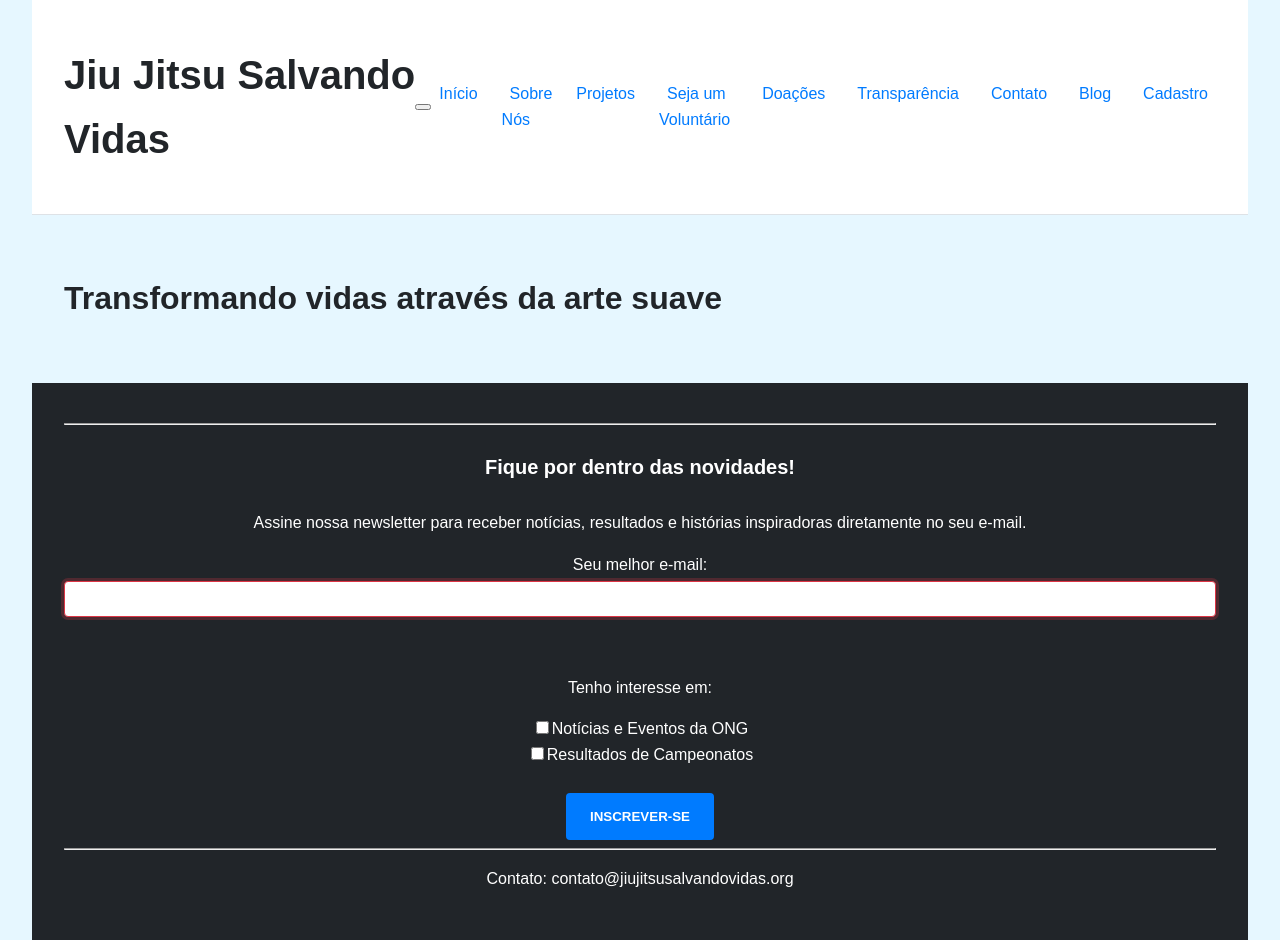
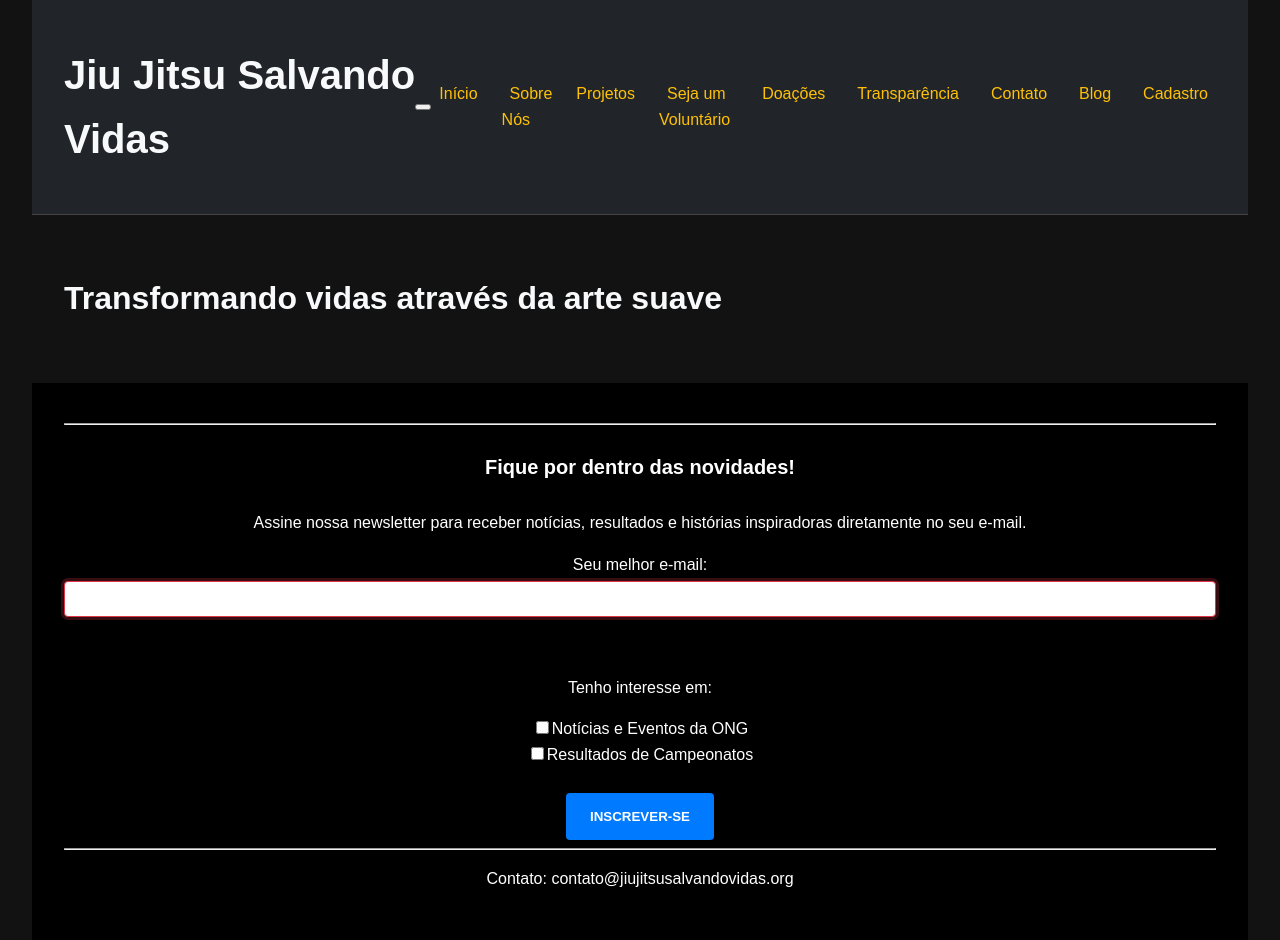
Before and after one commit to RenivaldoSantos/projeto-ong-jiujitsu, a plain HTML site: page index.html in a window 1280 px wide. Drawn offline with Linux system fonts and the dark colour scheme.

Commit message:
Entrega 4: Implementa acessibilidade (Modo Escuro) e otimizacao final

```diff
--- a/css/main.css
+++ b/css/main.css
@@ -282,3 +282,39 @@ img {
     border: 1px solid var(--cor-neutra-borda);
     border-radius: 4px;
 }
+
+/* ------------------------------------------------ */
+/* 11. ACESSIBILIDADE: MODO ESCURO (Dark Mode) */
+/* ------------------------------------------------ */
+
+/* Ativa o Modo Escuro baseado na configuração do sistema do usuário */
+@media (prefers-color-scheme: dark) {
+    /* Inverte as cores primárias */
+    :root {
+        --cor-neutra-fundo: #121212;     /* Fundo Preto Profundo */
+        --cor-neutra-texto: #f8f9fa;     /* Texto Cinza Claro */
+        --cor-neutra-borda: #444;        /* Borda Escura */
+    }
+
+    body {
+        /* Aplica as novas cores ao corpo */
+        background-color: var(--cor-neutra-fundo);
+        color: var(--cor-neutra-texto);
+    }
+
+    /* Faz o header e os links se adaptarem */
+    header {
+        background-color: #212529; /* Um cinza mais escuro para o cabeçalho */
+        border-bottom: 1px solid var(--cor-neutra-borda);
+    }
+
+    nav a {
+        color: var(--cor-secundaria-amarelo); /* Destaque amarelo para links no fundo escuro */
+    }
+
+    /* Inverte o footer (que já era escuro) para não ficar preto sobre preto */
+    footer {
+        background-color: #000;
+    }
+}
+\
```
